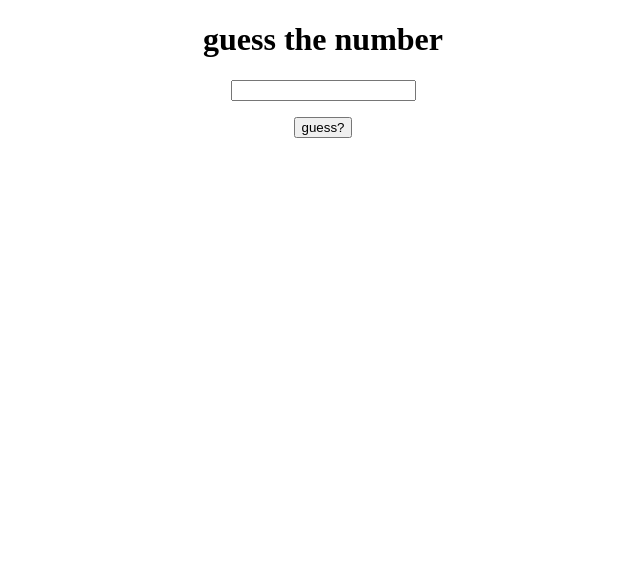
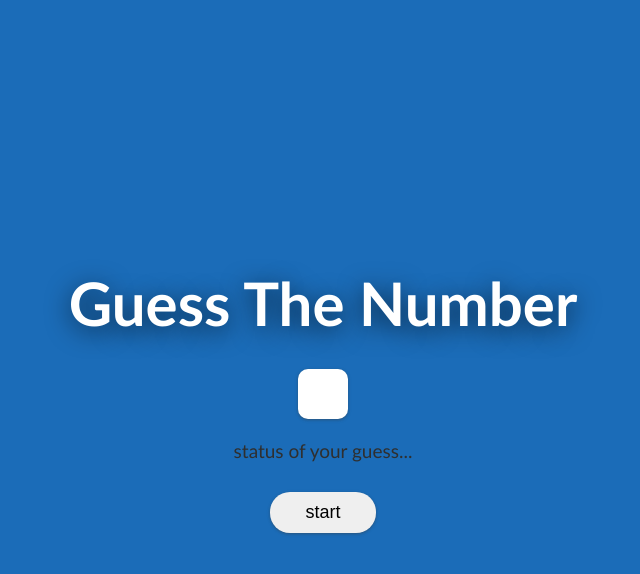
Before and after one commit to CenaBabajannjhad/GuessTheNumber, a plain HTML site: page index.html in a window 1280 px wide. Shown: the whole page, without its empty margins (317-957 px from the left). Drawn offline with Linux system fonts and the light colour scheme.

Commit message:
add some style , delete all logics

```diff
--- a/index.html
+++ b/index.html
@@ -1,39 +1,32 @@
 <!DOCTYPE html>
 <html lang="en">
+
 <head>
     <meta charset="UTF-8">
     <meta name="viewport" content="width=device-width, initial-scale=1.0">
     <title>Document</title>
-    <style>
-        h1{
-            text-align: center;
-        }
-        div{
-            text-align: center;
-        }
-        main{
-            text-align: center;
-        }
-    </style>
+    <link rel="stylesheet" href="main.css">
 </head>
-<body>
-    <h1>guess the number</h1>
+
+<body id="body" class="init">
+    <button id="again" class="again none">again ?</button>
+    <div class="container">
+
+        <h1 class="title">guess the number</h1>
 
         <div>
-        <input id="input" type="number" max="20">
+            <input class="input" id="input" type="number" max="20">
         </div>
-
         <main>
-        <section>
-            <p id="status">
-
-            </p>
+            <section class="status-container">
+                <p class="status" id="status">status of your guess...</p>
             </section>
             <section>
-            <button id="guess">guess?</button>
+                <button class="guess-button" id="start">start</button>
             </section>
         </main>
-
+    </div>
     <script src="main.js"></script>
 </body>
+
 </html>
--- /dev/null
+++ b/main.css
@@ -0,0 +1,92 @@
+*{
+    padding: 0;
+    margin: 0;
+    box-sizing: border-box;
+    font-family: Arial, Helvetica, sans-serif;
+}
+body{
+    display: flex;
+    align-items: center;
+    justify-content: center;
+    height: 100vh;
+}
+.init{
+    background: #1b6cb8;
+}
+.none{
+    display: none;
+}
+/* .false{
+    background: #f43b5d;
+} */
+.correct{
+    background: #3bf4ad;
+}
+.container{
+    text-align: center;
+}
+/* title styles area */
+.title{
+    text-transform: capitalize;
+    font-family:'Trebuchet MS', 'Lucida Sans Unicode', 'Lucida Grande', 'Lucida Sans', Arial, sans-serif;
+    font-size: 60px;
+    color: white;
+    margin-bottom: 30px;
+    text-shadow: 0px 5px 25px #000000a4;
+}
+/* input styles area */
+.input{
+    width: 50px;
+    height: 50px;
+    font-size: 20px;
+    padding-left: 13px;
+    font-weight: 700;
+    color: #0b3f6f;
+    border-radius: 10px;
+    border: none;
+    /* box-shadow: 0px 10px 15px #00000029; */
+    box-shadow: rgba(60, 64, 67, 0.3) 0px 1px 2px 0px, rgba(60, 64, 67, 0.15) 0px 1px 3px 1px;
+}
+.input:hover{
+    cursor: pointer;
+}
+/* status section styles area */
+.status-container{
+    padding-top: 20px;
+}
+.status{
+    font-family:'Trebuchet MS', 'Lucida Sans Unicode', 'Lucida Grande', 'Lucida Sans', Arial, sans-serif;
+    color: rgb(47, 47, 47);
+    font-size: 19px;
+    margin-bottom: 30px;
+}
+/* guess button styles area */
+.guess-button{
+    border: none;
+    padding: 10px 35px;
+    border-radius: 20px;
+    font-size: 18px;
+    /* box-shadow: 0px 5px 10px #00000028; */
+    box-shadow: rgba(60, 64, 67, 0.3) 0px 1px 2px 0px, rgba(60, 64, 67, 0.15) 0px 1px 3px 1px;
+}
+.guess-button:hover{
+    background: #1afba5;
+    cursor: pointer;
+}
+/* again button styles area */
+.again{
+    position: fixed;
+    top: 10px;
+    left: 10px;
+    padding: 14px 40px;
+    border: none;
+    border-radius: 15px;
+    text-transform: capitalize;
+    font-weight: bold;
+    box-shadow: rgba(60, 64, 67, 0.3) 0px 1px 2px 0px, rgba(60, 64, 67, 0.15) 0px 1px 3px 1px;
+}
+.again:hover{
+    cursor: pointer;
+    background: #c337ff;
+    color: white;
+}
--- a/main.js
+++ b/main.js
@@ -1,21 +1,12 @@
+// random number generator
 let randomNumber = Math.floor(Math.random()*21);
-console.log(randomNumber)
-let statusToHigh = 'to high';
-let statusToLow = 'to low';
-let statuscorrect = 'correct';
-let input = document.getElementById('input')
-let statusContainer = document.getElementById('status');
-let guessButton = document.getElementById('guess');
-
-guessButton.addEventListener('click' , () => {
-    let inputValue = Number(input.value);
-    if(inputValue > randomNumber){
-        statusContainer.textContent = statusToHigh;
-
-    }else if(inputValue < randomNumber){
-        statusContainer.textContent = statusToLow;
-
-    }else if(inputValue === randomNumber){
-        statusContainer.textContent = statuscorrect;
-    }
-})
+// input , statusPlace , button
+const input = document.getElementById('input')
+const statusContainer = document.getElementById('status');
+const startButton = document.getElementById('guess');
+// game status
+const gameStatus = {
+    statusToHigh : 'to high',
+    statusToLow : 'to low' ,
+    statuscorrect : 'correct'
+}
```
Lines whose indentation alone changed are shown as unchanged.
